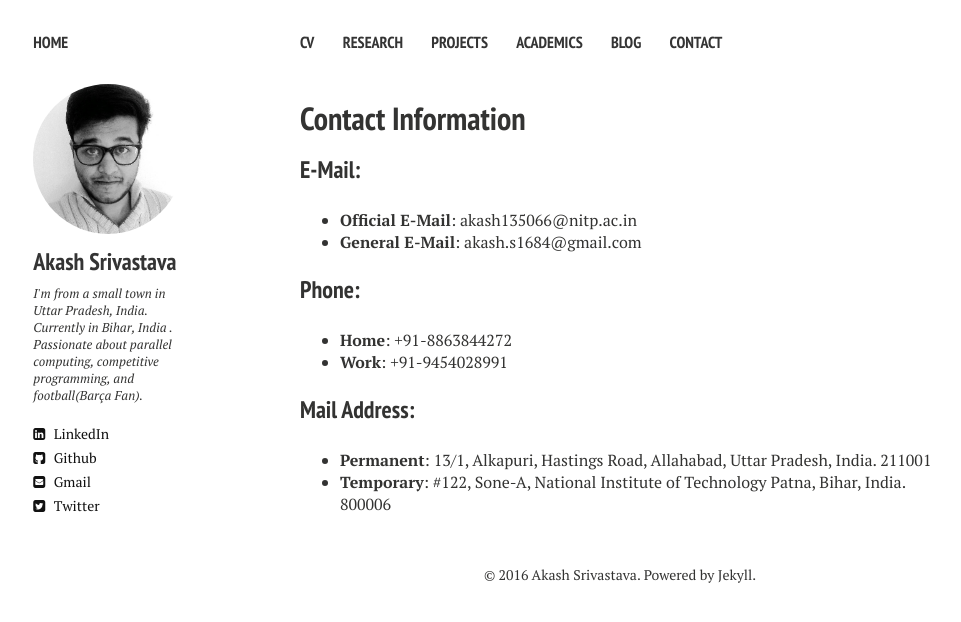
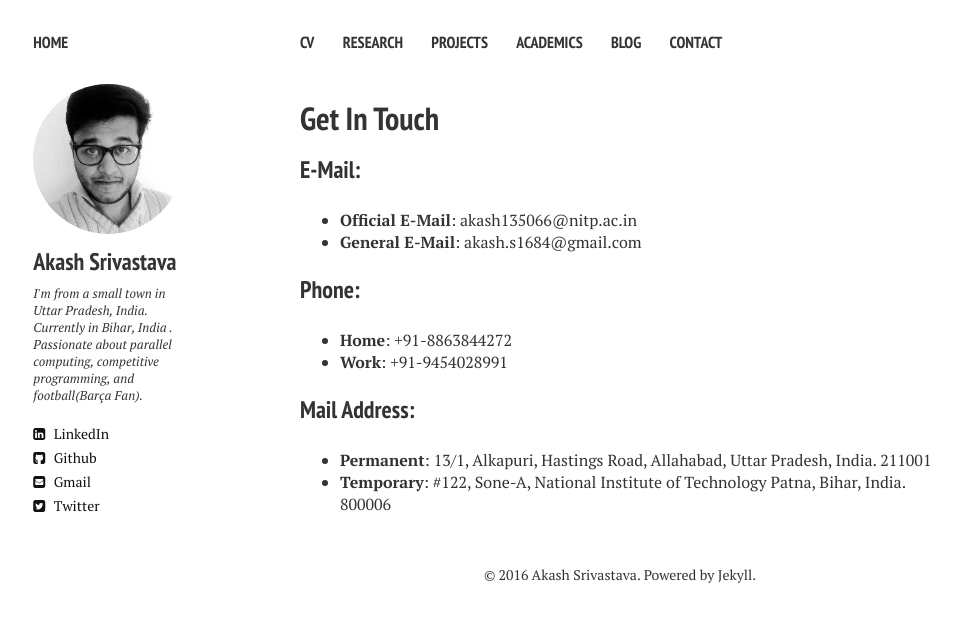
Before and after one commit to Akash1684/akash1684.github.io, a Jekyll site: the page built from contact.md, in a window 1280 px wide. Shown: the top 622 px of the page, without its empty margins (20-981 px from the left). Built offline with Jekyll 4.4.1, drawn with Linux system fonts in a browser that asks for light colours; nearby versions of some CDN libraries.

Commit message:
Update contact.md

```diff
--- a/contact.md
+++ b/contact.md
@@ -1,7 +1,7 @@
 ---
 layout: page
 permalink: /contact/
-title: Contact Information
+title: Get In Touch
 tags: [akash's address,akash's phone]
 modified: 14-11-16
 comments: false
```
